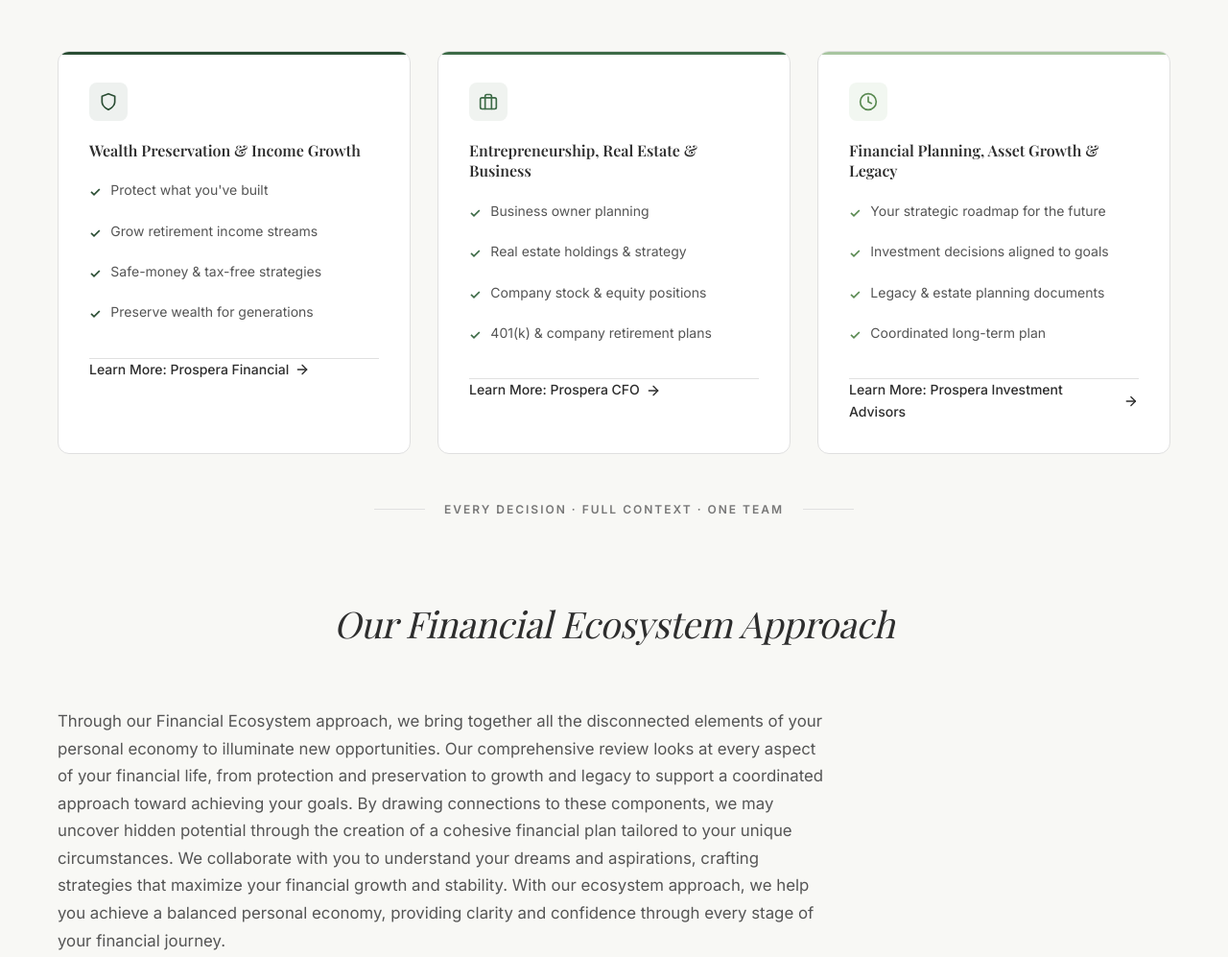
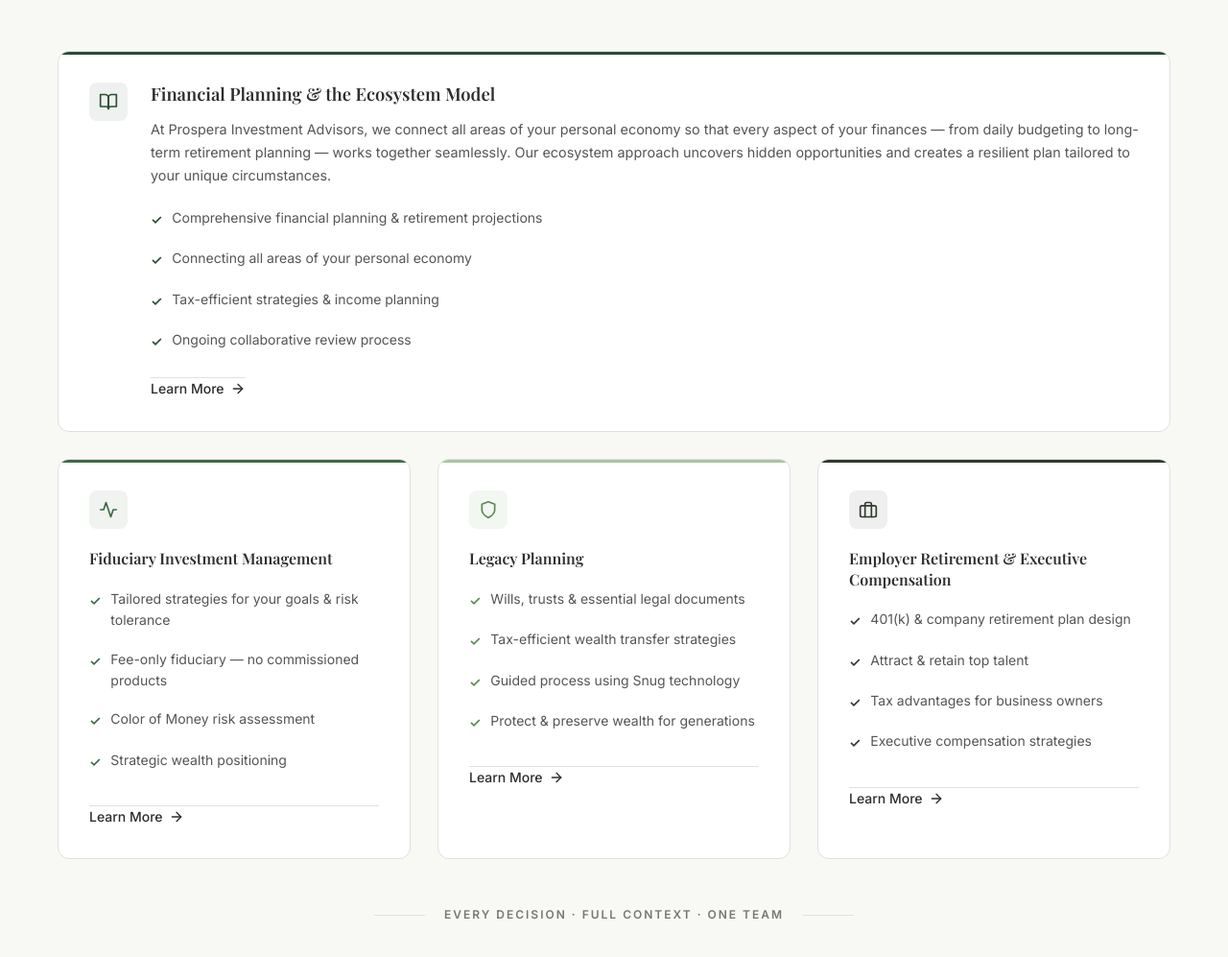
Before and after one commit to iProspera/PIASite, a plain HTML site: page index.html in a window 1280 px wide. Shown: the part 1570-2567 px from the top of the page at 96% size. Drawn offline with nearby package versions, Linux system fonts and the light colour scheme; a web font is replaced by a local one.

Commit message:
Replace pillar cards with service cards: lead Financial Planning + 3 service cards

```diff
--- a/index.html
+++ b/index.html
@@ -212,51 +212,73 @@
       </svg>
     </div>
 
-    <!-- Pillar Cards -->
+    <!-- Service Cards -->
+    <!-- Lead card: Financial Planning (full-width) -->
+    <a href="planning.html" class="p-pillar-card p-service-lead" style="display:block;margin-bottom:28px">
+      <div class="p-card-bar" style="background:#2a4d33"></div>
+      <div style="display:flex;align-items:flex-start;gap:24px;flex-wrap:wrap">
+        <div class="p-pillar-icon" style="background:rgba(42,77,51,.08);flex-shrink:0">
+          <svg viewBox="0 0 24 24" fill="none" stroke="#2a4d33" stroke-width="2" stroke-linecap="round" stroke-linejoin="round"><path d="M2 3h6a4 4 0 0 1 4 4v14a3 3 0 0 0-3-3H2z"></path><path d="M22 3h-6a4 4 0 0 0-4 4v14a3 3 0 0 1 3-3h7z"></path></svg>
+        </div>
+        <div style="flex:1;min-width:240px">
+          <h3 style="font-size:1.15rem;margin-bottom:.75rem">Financial Planning &amp; the Ecosystem Model</h3>
+          <p style="font-size:.9rem;color:var(--text-secondary);line-height:1.7;margin-bottom:1rem">At Prospera Investment Advisors, we connect all areas of your personal economy so that every aspect of your finances — from daily budgeting to long-term retirement planning — works together seamlessly. Our ecosystem approach uncovers hidden opportunities and creates a resilient plan tailored to your unique circumstances.</p>
+          <ul>
+            <li><span class="p-check" style="color:#2a4d33">✓</span> Comprehensive financial planning &amp; retirement projections</li>
+            <li><span class="p-check" style="color:#2a4d33">✓</span> Connecting all areas of your personal economy</li>
+            <li><span class="p-check" style="color:#2a4d33">✓</span> Tax-efficient strategies &amp; income planning</li>
+            <li><span class="p-check" style="color:#2a4d33">✓</span> Ongoing collaborative review process</li>
+          </ul>
+          <span class="p-learn-more">Learn More <svg viewBox="0 0 24 24" fill="none" stroke="currentColor" stroke-width="2" stroke-linecap="round" stroke-linejoin="round"><line x1="5" y1="12" x2="19" y2="12"></line><polyline points="12 5 19 12 12 19"></polyline></svg></span>
+        </div>
+      </div>
+    </a>
+
+    <!-- Three service cards -->
     <div class="p-pillar-grid">
-      <a href="https://iprospera.com/about.html" target="_blank" rel="noopener noreferrer" class="p-pillar-card">
-        <div class="p-card-bar" style="background:#2a4d33"></div>
-        <div class="p-pillar-icon" style="background:rgba(42,77,51,.08)">
-          <svg viewBox="0 0 24 24" fill="none" stroke="#2a4d33" stroke-width="2" stroke-linecap="round" stroke-linejoin="round"><path d="M12 22s8-4 8-10V5l-8-3-8 3v7c0 6 8 10 8 10z"></path></svg>
+      <a href="investments.html" class="p-pillar-card">
+        <div class="p-card-bar" style="background:#3d6b47"></div>
+        <div class="p-pillar-icon" style="background:rgba(61,107,71,.08)">
+          <svg viewBox="0 0 24 24" fill="none" stroke="#3d6b47" stroke-width="2" stroke-linecap="round" stroke-linejoin="round"><polyline points="22 12 18 12 15 21 9 3 6 12 2 12"></polyline></svg>
         </div>
-        <h3>Wealth Preservation &amp; Income Growth</h3>
+        <h3>Fiduciary Investment Management</h3>
         <ul>
-          <li><span class="p-check" style="color:#2a4d33">✓</span> Protect what you've built</li>
-          <li><span class="p-check" style="color:#2a4d33">✓</span> Grow retirement income streams</li>
-          <li><span class="p-check" style="color:#2a4d33">✓</span> Safe-money &amp; tax-free strategies</li>
-          <li><span class="p-check" style="color:#2a4d33">✓</span> Preserve wealth for generations</li>
+          <li><span class="p-check" style="color:#3d6b47">✓</span> Tailored strategies for your goals &amp; risk tolerance</li>
+          <li><span class="p-check" style="color:#3d6b47">✓</span> Fee-only fiduciary — no commissioned products</li>
+          <li><span class="p-check" style="color:#3d6b47">✓</span> Color of Money risk assessment</li>
+          <li><span class="p-check" style="color:#3d6b47">✓</span> Strategic wealth positioning</li>
         </ul>
-        <span class="p-learn-more">Learn More: Prospera Financial <svg viewBox="0 0 24 24" fill="none" stroke="currentColor" stroke-width="2" stroke-linecap="round" stroke-linejoin="round"><line x1="5" y1="12" x2="19" y2="12"></line><polyline points="12 5 19 12 12 19"></polyline></svg></span>
+        <span class="p-learn-more">Learn More <svg viewBox="0 0 24 24" fill="none" stroke="currentColor" stroke-width="2" stroke-linecap="round" stroke-linejoin="round"><line x1="5" y1="12" x2="19" y2="12"></line><polyline points="12 5 19 12 12 19"></polyline></svg></span>
       </a>
 
-      <a href="https://prosperacfo.com" target="_blank" rel="noopener noreferrer" class="p-pillar-card">
-        <div class="p-card-bar" style="background:#3d6b47"></div>
-        <div class="p-pillar-icon" style="background:rgba(61,107,71,.08)">
-          <svg viewBox="0 0 24 24" fill="none" stroke="#3d6b47" stroke-width="2" stroke-linecap="round" stroke-linejoin="round"><rect x="2" y="7" width="20" height="14" rx="2" ry="2"></rect><path d="M16 21V5a2 2 0 0 0-2-2h-4a2 2 0 0 0-2 2v16"></path></svg>
+      <a href="legacy.html" class="p-pillar-card">
+        <div class="p-card-bar" style="background:#a8c5a0"></div>
+        <div class="p-pillar-icon" style="background:rgba(168,197,160,.15)">
+          <svg viewBox="0 0 24 24" fill="none" stroke="#5a8a52" stroke-width="2" stroke-linecap="round" stroke-linejoin="round"><path d="M12 22s8-4 8-10V5l-8-3-8 3v7c0 6 8 10 8 10z"></path></svg>
         </div>
-        <h3>Entrepreneurship, Real Estate &amp; Business</h3>
+        <h3>Legacy Planning</h3>
         <ul>
-          <li><span class="p-check" style="color:#3d6b47">✓</span> Business owner planning</li>
-          <li><span class="p-check" style="color:#3d6b47">✓</span> Real estate holdings &amp; strategy</li>
-          <li><span class="p-check" style="color:#3d6b47">✓</span> Company stock &amp; equity positions</li>
-          <li><span class="p-check" style="color:#3d6b47">✓</span> 401(k) &amp; company retirement plans</li>
+          <li><span class="p-check" style="color:#5a8a52">✓</span> Wills, trusts &amp; essential legal documents</li>
+          <li><span class="p-check" style="color:#5a8a52">✓</span> Tax-efficient wealth transfer strategies</li>
+          <li><span class="p-check" style="color:#5a8a52">✓</span> Guided process using Snug technology</li>
+          <li><span class="p-check" style="color:#5a8a52">✓</span> Protect &amp; preserve wealth for generations</li>
         </ul>
-        <span class="p-learn-more">Learn More: Prospera CFO <svg viewBox="0 0 24 24" fill="none" stroke="currentColor" stroke-width="2" stroke-linecap="round" stroke-linejoin="round"><line x1="5" y1="12" x2="19" y2="12"></line><polyline points="12 5 19 12 12 19"></polyline></svg></span>
+        <span class="p-learn-more">Learn More <svg viewBox="0 0 24 24" fill="none" stroke="currentColor" stroke-width="2" stroke-linecap="round" stroke-linejoin="round"><line x1="5" y1="12" x2="19" y2="12"></line><polyline points="12 5 19 12 12 19"></polyline></svg></span>
       </a>
 
-      <a href="planning.html" class="p-pillar-card">
-        <div class="p-card-bar" style="background:#a8c5a0"></div>
-        <div class="p-pillar-icon" style="background:rgba(168,197,160,.15)">
-          <svg viewBox="0 0 24 24" fill="none" stroke="#5a8a52" stroke-width="2" stroke-linecap="round" stroke-linejoin="round"><circle cx="12" cy="12" r="10"></circle><polyline points="12 6 12 12 16 14"></polyline></svg>
+      <a href="employer-plans.html" class="p-pillar-card">
+        <div class="p-card-bar" style="background:#2f3b2d"></div>
+        <div class="p-pillar-icon" style="background:rgba(47,59,45,.08)">
+          <svg viewBox="0 0 24 24" fill="none" stroke="#2f3b2d" stroke-width="2" stroke-linecap="round" stroke-linejoin="round"><rect x="2" y="7" width="20" height="14" rx="2" ry="2"></rect><path d="M16 21V5a2 2 0 0 0-2-2h-4a2 2 0 0 0-2 2v16"></path></svg>
         </div>
-        <h3>Financial Planning, Asset Growth &amp; Legacy</h3>
+        <h3>Employer Retirement &amp; Executive Compensation</h3>
         <ul>
-          <li><span class="p-check" style="color:#5a8a52">✓</span> Your strategic roadmap for the future</li>
-          <li><span class="p-check" style="color:#5a8a52">✓</span> Investment decisions aligned to goals</li>
-          <li><span class="p-check" style="color:#5a8a52">✓</span> Legacy &amp; estate planning documents</li>
-          <li><span class="p-check" style="color:#5a8a52">✓</span> Coordinated long-term plan</li>
+          <li><span class="p-check" style="color:#2f3b2d">✓</span> 401(k) &amp; company retirement plan design</li>
+          <li><span class="p-check" style="color:#2f3b2d">✓</span> Attract &amp; retain top talent</li>
+          <li><span class="p-check" style="color:#2f3b2d">✓</span> Tax advantages for business owners</li>
+          <li><span class="p-check" style="color:#2f3b2d">✓</span> Executive compensation strategies</li>
         </ul>
-        <span class="p-learn-more">Learn More: Prospera Investment Advisors <svg viewBox="0 0 24 24" fill="none" stroke="currentColor" stroke-width="2" stroke-linecap="round" stroke-linejoin="round"><line x1="5" y1="12" x2="19" y2="12"></line><polyline points="12 5 19 12 12 19"></polyline></svg></span>
+        <span class="p-learn-more">Learn More <svg viewBox="0 0 24 24" fill="none" stroke="currentColor" stroke-width="2" stroke-linecap="round" stroke-linejoin="round"><line x1="5" y1="12" x2="19" y2="12"></line><polyline points="12 5 19 12 12 19"></polyline></svg></span>
       </a>
     </div>
 
```
